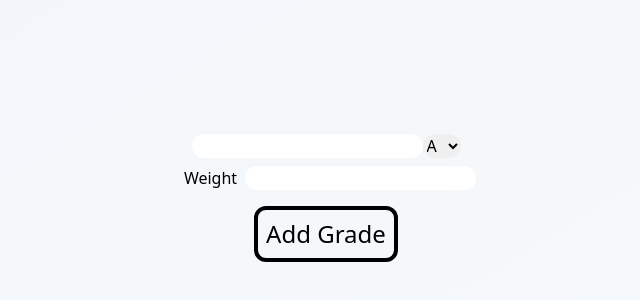
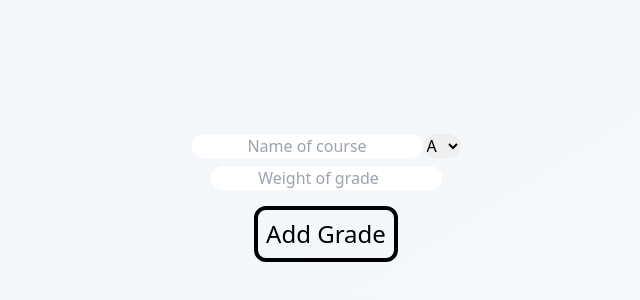
Before and after one commit to dhrinkino/academic-weighted-average, a React (Vite) app: page / in a window 1280 px wide. Shown: the part 218-518 px from the top of the page, without its empty margins (314-954 px from the left). Built offline with nearby package versions, Linux system fonts and the light colour scheme.

Commit message:
fixes in input form

```diff
--- a/src/Components/Inputs.jsx
+++ b/src/Components/Inputs.jsx
@@ -18,13 +18,21 @@ class Inputs extends Component {
     }
 
     NameInputHandler = (e) => {
+        e.preventDefault();
         this.setState({ cur_name: e.target.value });
     }
     GradeInputHandler = (e) => {
+        e.preventDefault();
         this.setState({ cur_grade: e.target.value });
     }
     WeightInputHandler = (e) => {
+        e.preventDefault();
+        if (e.target.value > 0){
          this.setState({cur_weight: e.target.value})
+        } else {
+            alert('You cannot have negative or zero weight of grade');
+            this.refs.weight_input.value = 1;
+        }
     }
 
     generateFreeID = () => {
@@ -32,8 +40,10 @@ class Inputs extends Component {
        return Math.floor(Math.random() * Date.now())
     }
 
-    submitHandler = () => {
+    submitHandler = (e) => {
+        e.preventDefault();
         if (this.state.cur_name != ''){
+            this.setState({ cur_name: '' });
             this.refs.name_input.value = '';
             var new_id = this.generateFreeID();
             var grades = [...this.state.grades, {'id': new_id, 'name': this.state.cur_name, 'grade': this.state.cur_grade, 'weight': this.state.cur_weight}]
@@ -45,8 +55,9 @@ class Inputs extends Component {
 
     render() {
         return ( <div>
+                    <form onSubmit={(event) => {console.log(event)}}>
                         <div className="flex justify-center">
-                <input type="text" className="text-center rounded-xl" ref="name_input"  onChange={this.NameInputHandler} />
+                            <input type="text" className="text-center rounded-xl" placeholder="Name of course" ref="name_input"  onChange={this.NameInputHandler} />
                                 <select className="rounded-xl" id="grades_input" onChange={this.GradeInputHandler}>
                                 <option value='1' default>A</option>
                                 <option value='1.5'>B</option>
@@ -57,11 +68,12 @@ class Inputs extends Component {
                                 </select>
                         </div>
                         <div className="flex justify-center py-2">
-                <span className="px-2">Weight</span> <input type="number" className="text-center rounded-xl" id="weight_input" onChange={this.WeightInputHandler}/>
+                            <input type="number" className="text-center rounded-xl" min="1" ref="weight_input" placeholder="Weight of grade" onChange={this.WeightInputHandler}/>
                         </div>
                         <div className="flex justify-center py-2">
-                <button className="text-2xl rounded-xl border-4 border-black p-2" onClick={this.submitHandler}>Add Grade</button>
+                            <button type="button" className="text-2xl rounded-xl border-4 border-black p-2" onClick={this.submitHandler}>Add Grade</button>
                         </div>
+                    </form>
         </div> );
     }
 }
```
Lines whose indentation alone changed are shown as unchanged.
